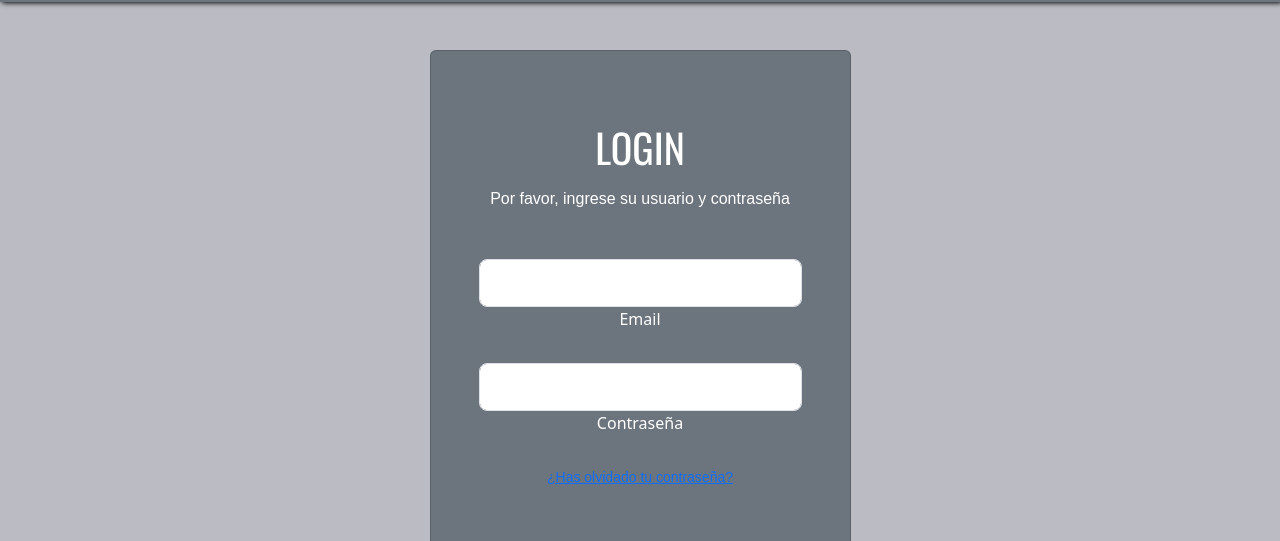
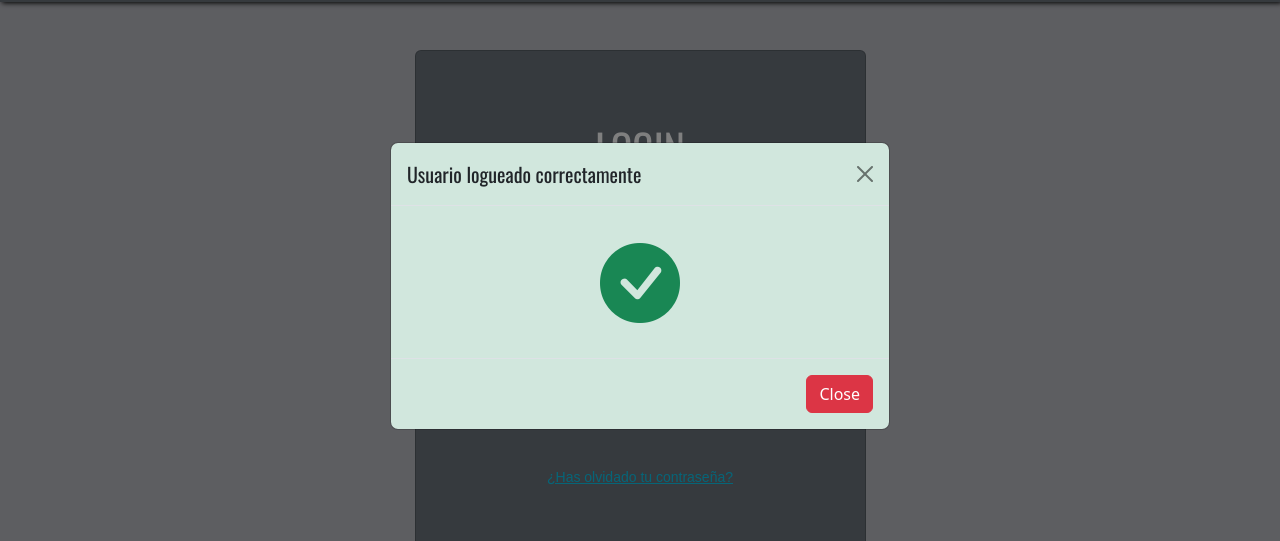
Before and after one commit to CristianMartin/CoderHome-Aranguren-Cristian, a website: page pages/login.html in a window 1280 px wide. Both pictures are taken after a click on the button "Login". Shown: the part 114-655 px from the top of the page. Drawn offline with nearby package versions, Linux system fonts and the light colour scheme; a web font is replaced by a local one.

Commit message:
agrego modal de logueo al login

```diff
--- a/pages/login.html
+++ b/pages/login.html
@@ -78,7 +78,7 @@
     </header>
     <main>
       <section>
-        <div class="container p-5">
+        <div class="container mt-5 mb-5">
           <div
             class="row d-flex justify-content-center align-items-center h-100"
           >
@@ -110,18 +110,57 @@
                         >Contraseña</label
                       >
                     </div>
-
                     <p class="small mb-5 pb-lg-2">
-                      <a href="">¿Has olvidado tu contraseña?</a>
+                      <a class="text-info" href=""
+                        >¿Has olvidado tu contraseña?</a
+                      >
                     </p>
-
                     <button
+                      type="button"
                       class="btn btn-outline-light btn-lg px-5"
-                      type="submit"
+                      data-bs-toggle="modal"
+                      data-bs-target="#loginModal"
                     >
                       Login
                     </button>
-
+                    <div
+                      class="modal fade"
+                      id="loginModal"
+                      tabindex="-1"
+                      aria-labelledby="modalLabel"
+                      aria-hidden="true"
+                    >
+                      <div class="modal-dialog modal-dialog-centered">
+                        <div class="modal-content bg-success-subtle">
+                          <div class="modal-header">
+                            <h1
+                              class="modal-title fs-5 text-dark"
+                              id="modalLabel"
+                            >
+                              Usuario logueado correctamente
+                            </h1>
+                            <button
+                              type="button"
+                              class="btn-close"
+                              data-bs-dismiss="modal"
+                              aria-label="Close"
+                            ></button>
+                          </div>
+                          <div class="modal-body d-flex justify-content-center">
+                            <i
+                              class="bi bi-check-circle-fill text-success success-icon"
+                            ></i>
+                          </div>
+                          <div class="modal-footer">
+                            <a
+                              href="../index.html"
+                              type="button"
+                              class="btn btn-danger"
+                            >Close</a>
+                          </div>
+                        </div>
+                      </div>
+                    </div>
                     <div
                       class="d-flex justify-content-center text-center mt-3 pt-1"
                     >
@@ -151,7 +190,7 @@
                   <div>
                     <p class="mb-0">
                       ¿No tienes una cuenta?
-                      <a href="">Registrarse</a>
+                      <a class="text-info" href="">Registrarse</a>
                     </p>
                   </div>
                 </div>
@@ -207,7 +246,9 @@
       </div>
       <div class="text-center p-3 copyright">
         © 2020 Copyright:
-        <a class="text-white" href="../index.html" target="_blank">CoderHome.com</a>
+        <a class="text-white" href="../index.html" target="_blank"
+          >CoderHome.com</a
+        >
       </div>
     </footer>
   </body>
```
Also changed, not shown: pages/productos.html (+1 -1 lines).
